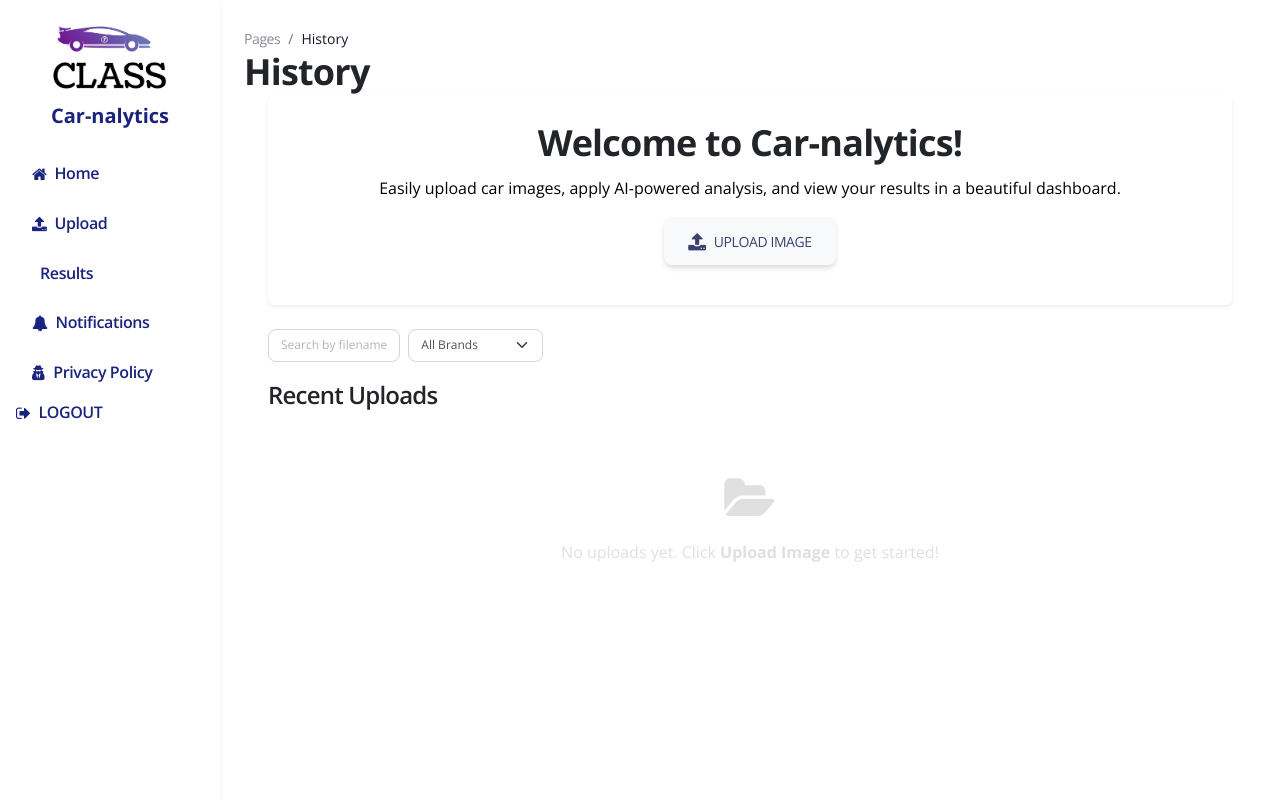
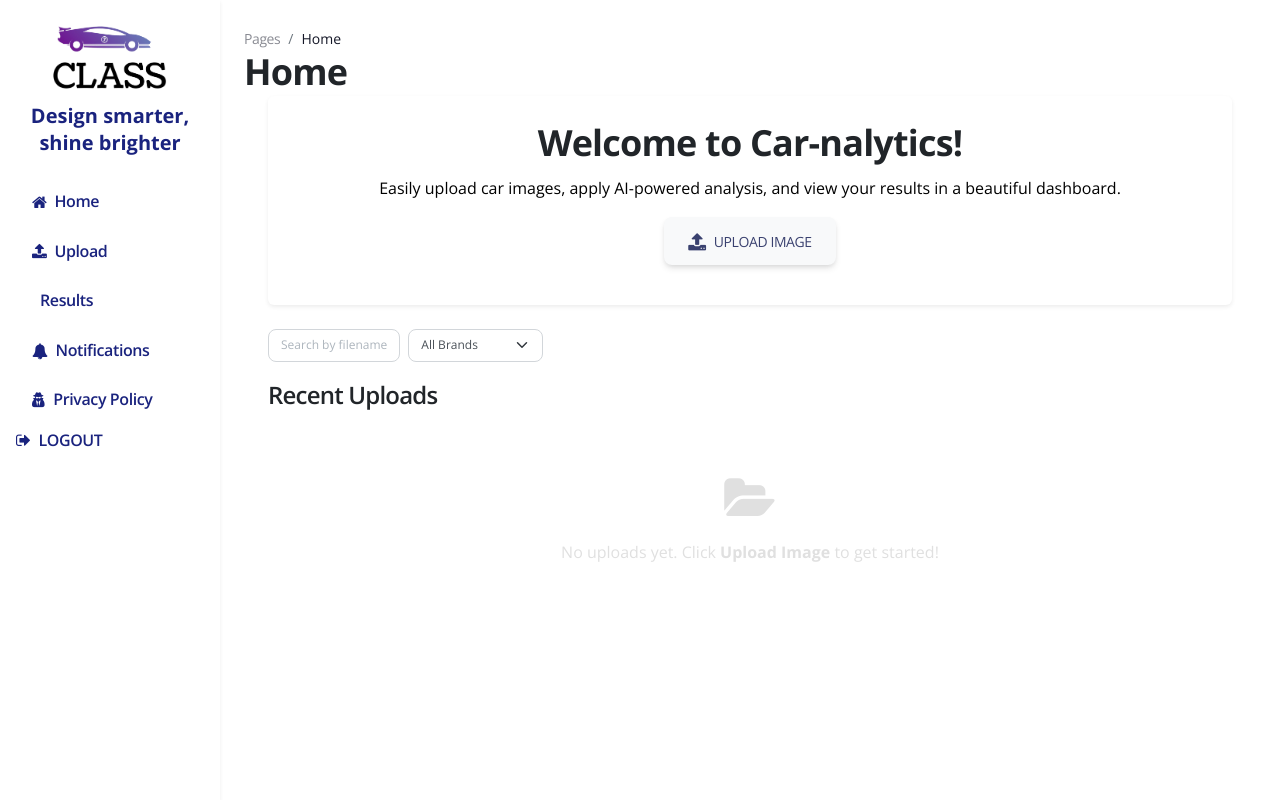
Before and after one commit to Zycotic/Car-nalytics, a Flask app: page / in a window 1280 px wide. Run offline with Flask 3, Linux system fonts and the light colour scheme; the visitor is signed in with stand-in values (Sample User, id 1); data that the repository does not hold is empty; some libraries are stand-ins or nearby versions.

Commit message:
Some tweaks

```diff
--- a/templates/Home.html
+++ b/templates/Home.html
@@ -6,14 +6,14 @@
       <a class="opacity-5 text-dark" href="javascript:;">Pages</a>
     </li>
     <li class="breadcrumb-item text-sm text-dark active" aria-current="page">
-      History
+      Home
     </li>
   </ol>
-  <h2 class="font-weight-bolder mb-0">History</h2>
+  <h2 class="font-weight-bolder mb-0">Home</h2>
 </nav>
 {% endblock %}
 
-{% block title %}History{% endblock %}
+{% block title %}Home{% endblock %}
 
 {% block page1 %}active{% endblock %}
 
--- a/templates/template.html
+++ b/templates/template.html
@@ -66,65 +66,121 @@
   <body class="g-sidenav-show bg-gray-100">
     <div class="d-flex">
       <!-- Sidebar -->
-      <nav class="sidebar shadow-sm p-3" style="min-width:220px; height:100vh; position:fixed; top:0; left:0; z-index:1000; background: transparent;">
+      <nav
+        class="sidebar shadow-sm p-3"
+        style="
+          min-width: 220px;
+          height: 100vh;
+          position: fixed;
+          top: 0;
+          left: 0;
+          z-index: 1000;
+          background: transparent;
+        "
+      >
         <div class="sidebar-header mb-4 text-center">
-          <img src="{{ url_for('static', filename='assets/img/logo-ct-dark.png') }}" alt="Logo" style="width: 120px; filter: brightness(0.8) contrast(1.2);">
-          <h5 class="mt-2 mb-0" style="color: #1a237e; font-weight: bold;">Car-nalytics</h5>
+          <img
+            src="{{ url_for('static', filename='assets/img/logo-ct-dark.png') }}"
+            alt="Logo"
+            style="width: 120px; filter: brightness(0.8) contrast(1.2)"
+          />
+          <h5 class="mt-2 mb-0" style="color: #1a237e; font-weight: bold">
+            Design smarter,<br />
+            shine brighter
+          </h5>
         </div>
         <ul class="nav flex-column">
           <li class="nav-item mb-2">
-            <a class="nav-link d-flex align-items-center sidebar-link" href="{{ url_for('index') }}" style="color: #1a237e; font-weight: 600;">
-              <i class="fa fa-home me-2" style="color: #1a237e;"></i> Home
+            <a
+              class="nav-link d-flex align-items-center sidebar-link"
+              href="{{ url_for('index') }}"
+              style="color: #1a237e; font-weight: 600"
+            >
+              <i class="fa fa-home me-2" style="color: #1a237e"></i> Home
             </a>
           </li>
           <li class="nav-item mb-2">
-            <a class="nav-link d-flex align-items-center sidebar-link" href="{{ url_for('uploadfile') }}" style="color: #1a237e; font-weight: 600;">
-              <i class="fa fa-upload me-2" style="color: #1a237e;"></i> Upload
+            <a
+              class="nav-link d-flex align-items-center sidebar-link"
+              href="{{ url_for('uploadfile') }}"
+              style="color: #1a237e; font-weight: 600"
+            >
+              <i class="fa fa-upload me-2" style="color: #1a237e"></i> Upload
             </a>
           </li>
           <li class="nav-item mb-2">
-            <a class="nav-link d-flex align-items-center sidebar-link" href="{{ url_for('results') }}" style="color: #1a237e; font-weight: 600;">
-              <i class="fa fa-chart-bar me-2" style="color: #1a237e;"></i> Results
+            <a
+              class="nav-link d-flex align-items-center sidebar-link"
+              href="{{ url_for('results') }}"
+              style="color: #1a237e; font-weight: 600"
+            >
+              <i class="fa fa-chart-bar me-2" style="color: #1a237e"></i>
+              Results
             </a>
           </li>
           <li class="nav-item mb-2">
-            <a class="nav-link d-flex align-items-center sidebar-link" href="#notifications" onclick="scrollToSection('notifications')" style="color: #1a237e; font-weight: 600;">
-              <i class="fa fa-bell me-2" style="color: #1a237e;"></i> Notifications
+            <a
+              class="nav-link d-flex align-items-center sidebar-link"
+              href="#notifications"
+              onclick="scrollToSection('notifications')"
+              style="color: #1a237e; font-weight: 600"
+            >
+              <i class="fa fa-bell me-2" style="color: #1a237e"></i>
+              Notifications
             </a>
           </li>
           <li class="nav-item mb-2">
-            <a class="nav-link d-flex align-items-center sidebar-link" href="{{ url_for('privacy') }}" style="color: #1a237e; font-weight: 600;">
-              <i class="fa fa-user-secret me-2" style="color: #1a237e;"></i> Privacy Policy
+            <a
+              class="nav-link d-flex align-items-center sidebar-link"
+              href="{{ url_for('privacy') }}"
+              style="color: #1a237e; font-weight: 600"
+            >
+              <i class="fa fa-user-secret me-2" style="color: #1a237e"></i>
+              Privacy Policy
             </a>
           </li>
           <li class="nav-item mb-2">
             {% if session.get('user_id') %}
             <form method="GET" action="{{ url_for('logout') }}">
-                <button type="submit" class="nav-link d-flex align-items-center sidebar-link btn btn-link p-0" style="color: #1a237e; font-weight: 600;">
-                  <i class="fa fa-sign-out me-2" style="color: #1a237e;"></i> Logout
+              <button
+                type="submit"
+                class="nav-link d-flex align-items-center sidebar-link btn btn-link p-0"
+                style="color: #1a237e; font-weight: 600"
+              >
+                <i class="fa fa-sign-out me-2" style="color: #1a237e"></i>
+                Logout
               </button>
             </form>
             {% else %}
-              <a class="nav-link d-flex align-items-center sidebar-link" href="{{ url_for('login') }}" style="color: #1a237e; font-weight: 600;">
-                <i class="fa fa-sign-in me-2" style="color: #1a237e;"></i> Login
+            <a
+              class="nav-link d-flex align-items-center sidebar-link"
+              href="{{ url_for('login') }}"
+              style="color: #1a237e; font-weight: 600"
+            >
+              <i class="fa fa-sign-in me-2" style="color: #1a237e"></i> Login
             </a>
             {% endif %}
           </li>
         </ul>
       </nav>
       <!-- Main Content -->
-      <div class="main-content flex-grow-1" style="margin-left:220px; min-height:100vh; background: #f5f7fa;">
+      <div
+        class="main-content flex-grow-1"
+        style="margin-left: 220px; min-height: 100vh; background: #f5f7fa"
+      >
         <div class="container-fluid py-4">
-          {% block breadcrumb %}{% endblock %}
-          {% block content %}{% endblock %}
+          {% block breadcrumb %}{% endblock %} {% block content %}{% endblock %}
         </div>
       </div>
     </div>
     <!-- Toast Container -->
-    <div aria-live="polite" aria-atomic="true" class="position-fixed bottom-0 end-0 p-3" style="z-index: 2000; min-width: 300px;">
-      <div id="toast-container">
-        {% block toasts %}{% endblock %}
-      </div>
+    <div
+      aria-live="polite"
+      aria-atomic="true"
+      class="position-fixed bottom-0 end-0 p-3"
+      style="z-index: 2000; min-width: 300px"
+    >
+      <div id="toast-container">{% block toasts %}{% endblock %}</div>
     </div>
     <!-- Removed the floating settings/configurator button and its panel here -->
 
@@ -141,8 +197,19 @@
         new Chart(ctx, {
           type: "bar",
           data: {
-            labels: ["Apr", "May", "Jun", "Jul", "Aug", "Sep", "Oct", "Nov", "Dec"],
-            datasets: [{
+            labels: [
+              "Apr",
+              "May",
+              "Jun",
+              "Jul",
+              "Aug",
+              "Sep",
+              "Oct",
+              "Nov",
+              "Dec",
+            ],
+            datasets: [
+              {
                 label: "Sales",
                 tension: 0.4,
                 borderWidth: 0,
@@ -151,7 +218,8 @@
                 backgroundColor: "#fff",
                 data: [450, 200, 100, 220, 500, 100, 400, 230, 500],
                 maxBarThickness: 6,
-            }],
+              },
+            ],
           },
           options: {
             responsive: true,
@@ -160,18 +228,33 @@
             interaction: { intersect: false, mode: "index" },
             scales: {
               y: {
-                grid: { drawBorder: false, display: false, drawOnChartArea: false, drawTicks: false },
+                grid: {
+                  drawBorder: false,
+                  display: false,
+                  drawOnChartArea: false,
+                  drawTicks: false,
+                },
                 ticks: {
                   suggestedMin: 0,
                   suggestedMax: 500,
                   beginAtZero: true,
                   padding: 15,
-                  font: { size: 14, family: "Open Sans", style: "normal", lineHeight: 2 },
+                  font: {
+                    size: 14,
+                    family: "Open Sans",
+                    style: "normal",
+                    lineHeight: 2,
+                  },
                   color: "#fff",
                 },
               },
               x: {
-                grid: { drawBorder: false, display: false, drawOnChartArea: false, drawTicks: false },
+                grid: {
+                  drawBorder: false,
+                  display: false,
+                  drawOnChartArea: false,
+                  drawTicks: false,
+                },
                 ticks: { display: false },
               },
             },
@@ -193,7 +276,17 @@
         new Chart(ctx2, {
           type: "line",
           data: {
-            labels: ["Apr", "May", "Jun", "Jul", "Aug", "Sep", "Oct", "Nov", "Dec"],
+            labels: [
+              "Apr",
+              "May",
+              "Jun",
+              "Jul",
+              "Aug",
+              "Sep",
+              "Oct",
+              "Nov",
+              "Dec",
+            ],
             datasets: [
               {
                 label: "Mobile apps",
@@ -228,21 +321,43 @@
             interaction: { intersect: false, mode: "index" },
             scales: {
               y: {
-                grid: { drawBorder: false, display: true, drawOnChartArea: true, drawTicks: false, borderDash: [5, 5] },
+                grid: {
+                  drawBorder: false,
+                  display: true,
+                  drawOnChartArea: true,
+                  drawTicks: false,
+                  borderDash: [5, 5],
+                },
                 ticks: {
                   display: true,
                   padding: 10,
                   color: "#b2b9bf",
-                  font: { size: 11, family: "Open Sans", style: "normal", lineHeight: 2 },
+                  font: {
+                    size: 11,
+                    family: "Open Sans",
+                    style: "normal",
+                    lineHeight: 2,
+                  },
                 },
               },
               x: {
-                grid: { drawBorder: false, display: false, drawOnChartArea: false, drawTicks: false, borderDash: [5, 5] },
+                grid: {
+                  drawBorder: false,
+                  display: false,
+                  drawOnChartArea: false,
+                  drawTicks: false,
+                  borderDash: [5, 5],
+                },
                 ticks: {
                   display: true,
                   color: "#b2b9bf",
                   padding: 20,
-                  font: { size: 11, family: "Open Sans", style: "normal", lineHeight: 2 },
+                  font: {
+                    size: 11,
+                    family: "Open Sans",
+                    style: "normal",
+                    lineHeight: 2,
+                  },
                 },
               },
             },
@@ -266,73 +381,85 @@
     {% block js %} {% endblock %}
     <script>
       function loadNotifications() {
-        fetch('/notifications')
-            .then(response => response.json())
-            .then(data => {
-                const notificationList = document.getElementById('notificationList');
-                const notificationBadge = document.getElementById('notificationBadge');
-                const unreadCount = data.notifications.filter(n => !n.read).length;
+        fetch("/notifications")
+          .then((response) => response.json())
+          .then((data) => {
+            const notificationList =
+              document.getElementById("notificationList");
+            const notificationBadge =
+              document.getElementById("notificationBadge");
+            const unreadCount = data.notifications.filter(
+              (n) => !n.read
+            ).length;
 
             notificationBadge.textContent = unreadCount;
-                notificationBadge.style.display = unreadCount > 0 ? 'block' : 'none';
+            notificationBadge.style.display =
+              unreadCount > 0 ? "block" : "none";
 
-                notificationList.innerHTML = '';
-                data.notifications.forEach(notification => {
-                    const notificationElement = document.createElement('div');
-                    notificationElement.className = `dropdown-item ${notification.read ? 'text-muted' : ''}`;
+            notificationList.innerHTML = "";
+            data.notifications.forEach((notification) => {
+              const notificationElement = document.createElement("div");
+              notificationElement.className = `dropdown-item ${
+                notification.read ? "text-muted" : ""
+              }`;
               notificationElement.innerHTML = `
                         <div class="d-flex align-items-center">
                             <div class="flex-grow-1">
                                 <p class="mb-0">${notification.message}</p>
-                                <small class="text-muted">${new Date(notification.timestamp).toLocaleString()}</small>
+                                <small class="text-muted">${new Date(
+                                  notification.timestamp
+                                ).toLocaleString()}</small>
                             </div>
-                            ${!notification.read ? `
+                            ${
+                              !notification.read
+                                ? `
                                 <button class="btn btn-link btn-sm text-primary" onclick="markAsRead(${notification.id})">
                                     Mark as read
                                 </button>
-                            ` : ''}
+                            `
+                                : ""
+                            }
                         </div>
                     `;
               notificationList.appendChild(notificationElement);
             });
 
             if (data.notifications.length === 0) {
-                    notificationList.innerHTML = '<div class="dropdown-item text-center">No notifications</div>';
+              notificationList.innerHTML =
+                '<div class="dropdown-item text-center">No notifications</div>';
             }
           });
       }
 
       function markAsRead(notificationId) {
         fetch(`/notifications/mark-read/${notificationId}`, {
-            method: 'POST',
+          method: "POST",
           headers: {
-                'Content-Type': 'application/json'
-            }
-        })
-        .then(() => loadNotifications());
+            "Content-Type": "application/json",
+          },
+        }).then(() => loadNotifications());
       }
 
       function clearNotifications() {
-        fetch('/notifications/clear', {
-            method: 'POST',
+        fetch("/notifications/clear", {
+          method: "POST",
           headers: {
-                'Content-Type': 'application/json'
-            }
-        })
-        .then(() => loadNotifications());
+            "Content-Type": "application/json",
+          },
+        }).then(() => loadNotifications());
       }
 
       // Load notifications when the page loads
-    document.addEventListener('DOMContentLoaded', loadNotifications);
+      document.addEventListener("DOMContentLoaded", loadNotifications);
 
       // Refresh notifications every 2 minutes
       setInterval(loadNotifications, 120000);
     </script>
     <script>
       // Show all Bootstrap toasts automatically
-      document.addEventListener('DOMContentLoaded', function() {
-        var toastElList = [].slice.call(document.querySelectorAll('.toast'));
-        toastElList.forEach(function(toastEl) {
+      document.addEventListener("DOMContentLoaded", function () {
+        var toastElList = [].slice.call(document.querySelectorAll(".toast"));
+        toastElList.forEach(function (toastEl) {
           var toast = new bootstrap.Toast(toastEl);
           toast.show();
         });
@@ -342,18 +469,22 @@
       function scrollToSection(sectionId) {
         const section = document.getElementById(sectionId);
         if (section) {
-        section.scrollIntoView({ behavior: 'smooth' });
+          section.scrollIntoView({ behavior: "smooth" });
         } else {
           // Show a toast if notifications section is missing
-        if(sectionId === 'notifications') {
-          const toast = document.createElement('div');
-          toast.className = 'toast align-items-center text-bg-info border-0 mb-2 show';
-          toast.style.position = 'fixed';
-          toast.style.bottom = '2rem';
-          toast.style.right = '2rem';
-          toast.innerHTML = '<div class="d-flex"><div class="toast-body">No notifications section found.</div><button type="button" class="btn-close btn-close-white me-2 m-auto" data-bs-dismiss="toast" aria-label="Close"></button></div>';
+          if (sectionId === "notifications") {
+            const toast = document.createElement("div");
+            toast.className =
+              "toast align-items-center text-bg-info border-0 mb-2 show";
+            toast.style.position = "fixed";
+            toast.style.bottom = "2rem";
+            toast.style.right = "2rem";
+            toast.innerHTML =
+              '<div class="d-flex"><div class="toast-body">No notifications section found.</div><button type="button" class="btn-close btn-close-white me-2 m-auto" data-bs-dismiss="toast" aria-label="Close"></button></div>';
             document.body.appendChild(toast);
-          setTimeout(() => { toast.remove(); }, 3000);
+            setTimeout(() => {
+              toast.remove();
+            }, 3000);
           }
         }
       }
--- a/templates/upload.html
+++ b/templates/upload.html
@@ -34,10 +34,10 @@
       <a class="opacity-5 text-dark" href="{{ url_for('index') }}">Pages</a>
     </li>
     <li class="breadcrumb-item text-sm text-dark active" aria-current="page">
-      Home
+      Upload
     </li>
   </ol>
-  <h2 class="font-weight-bolder mb-0">Home</h2>
+  <h2 class="font-weight-bolder mb-0">Upload</h2>
 </nav>
 {% endblock %} {% block title %} Upload {% endblock %} {% block page2 %} active
 {% endblock %} {% block content %}
```
Also changed, not shown: users.json (+10 -0 lines), 1 other file. Lines whose indentation alone changed are shown as unchanged.
